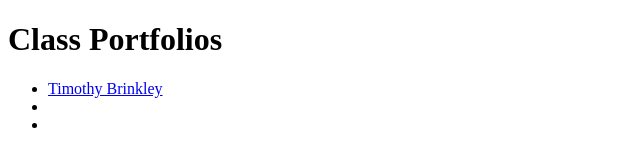
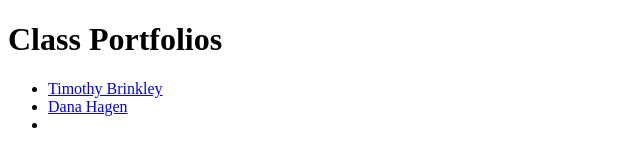
Before and after one commit to DanaHagen/intro-practice, a plain HTML site: page index.html in a window 1280 px wide. Shown: the whole page, without its empty margins (0-640 px from the left). Drawn offline with Linux system fonts and the light colour scheme.

Commit message:
Added Dana Hagen Portfolio

```diff
--- a/index.html
+++ b/index.html
@@ -11,7 +11,7 @@
 
 		<ul>
   			<li><!--EXAMPLE: Name with Hyperlink--><a href="https://tbrinkley.github.io/intro-practice/">Timothy Brinkley</a></li>
-  			<li></li>
+  			<li><a href="https://sandiego2016-danahagen.c9users.io/portfolio.html">Dana Hagen</a></li>
 			<li></li>
 			<!--Copy paste more of these to add a bullet for your information: <li></li>-->
 			<!--Just make sure it goes before the "</ul>"-->
```
